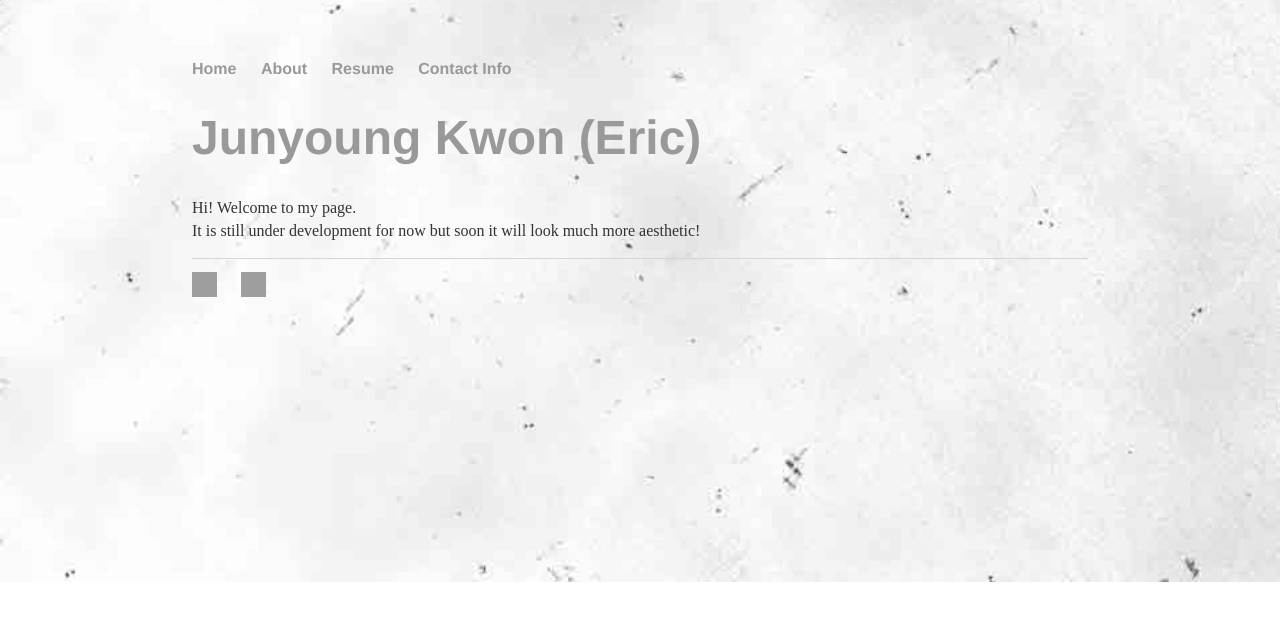
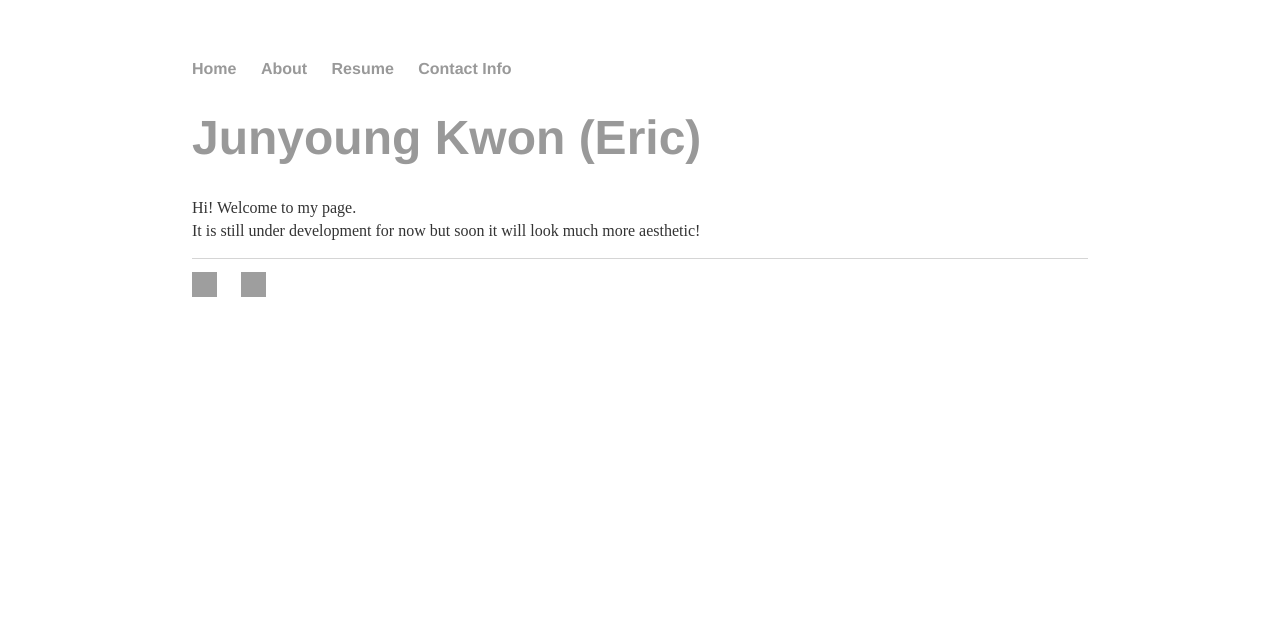
Before and after one commit to junyoung-kwon/Personal-Website, a Jekyll site: the page built from index.html, in a window 1280 px wide. Shown: the top 621 px of the page. Built offline with Jekyll 4.4.1, drawn with Linux system fonts in a browser that asks for light colours; grey boxes are pictures that could not be loaded.

Commit message:
Removed background picture

```diff
--- a/css/main.css
+++ b/css/main.css
@@ -2,11 +2,11 @@ body {
     margin: 60px auto;
     width: 70%;
     color: #999999;
-    background-image: url(../images/grunge1.jpg);
+    /*background-image: url(../images/grunge1.jpg);
     height: 100%;
     background-position: center;
     background-repeat:	no-repeat;
-    background-size: cover;
+    background-size: cover;*/
 }
 nav ul, footer ul {
     font-family:'Helvetica', 'Arial', 'Sans-Serif';
```
